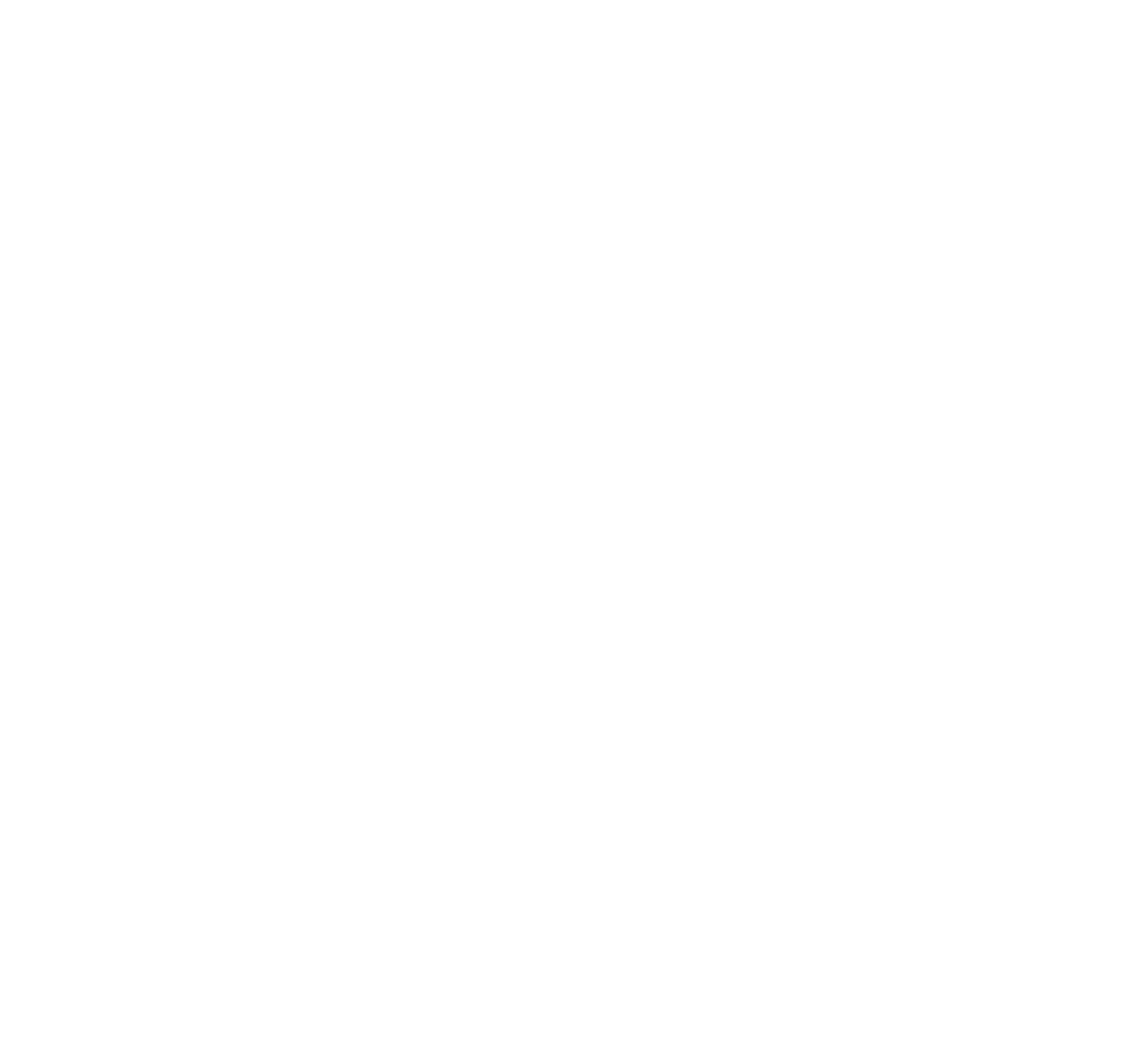
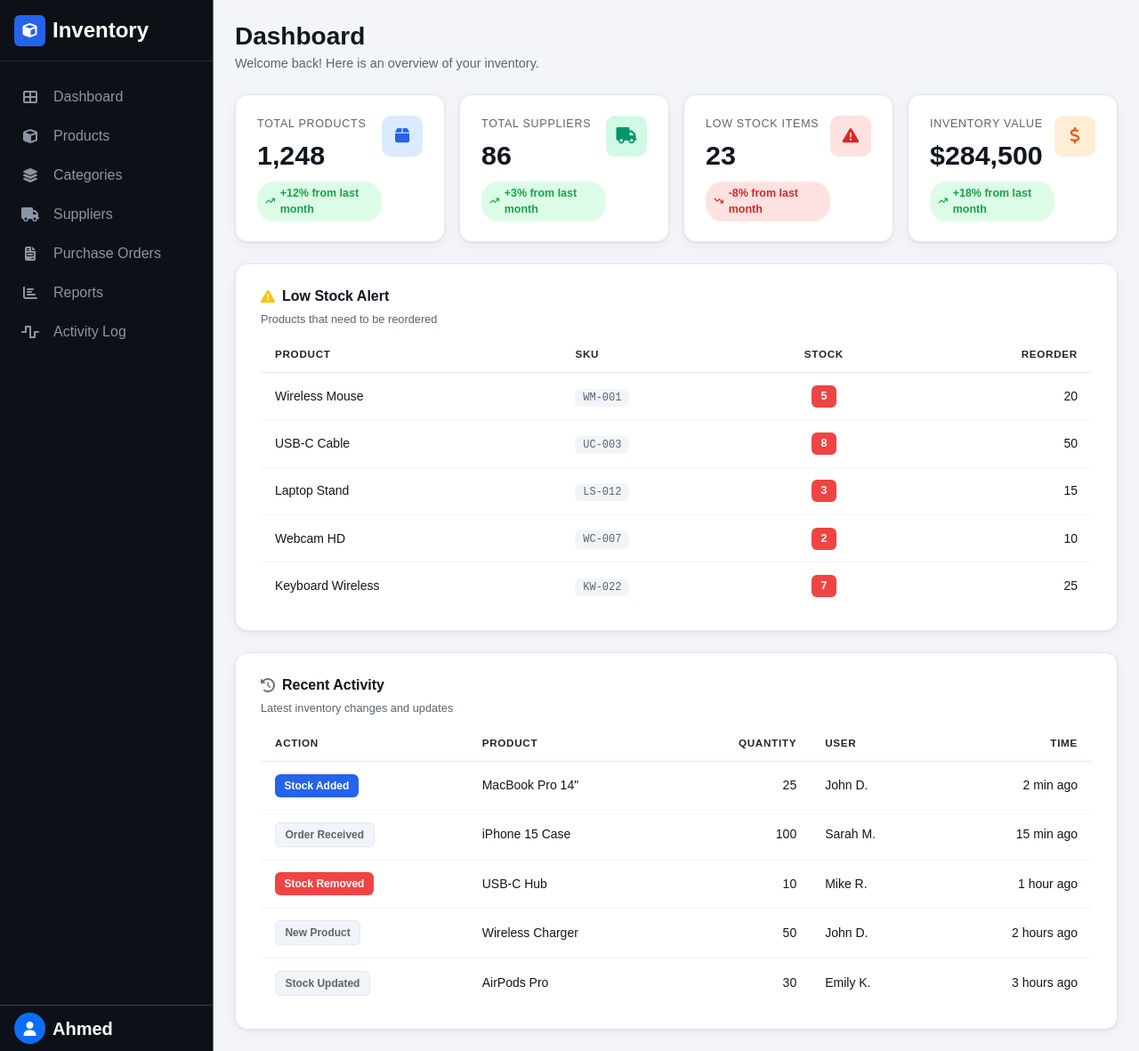
Before and after one commit to thehendawy/Inventory-App, a website: page pages/dashboard.html in a window 1280 px wide. Shown: the whole page at 89% size. Before the commit the page ends 800 px from the top, so only its background shows below. Drawn offline with nearby package versions, Linux system fonts and the light colour scheme.

Commit message:
complete dashboard static UI

```diff
--- a/css/dashboard.css
+++ b/css/dashboard.css
@@ -0,0 +1,216 @@
+:root {
+  --border: #e2e8f0;
+}
+
+main {
+  background: var(--bg-color);
+  min-height: 100vh;
+  padding: 2rem 2.25rem;
+}
+.page-header h1 {
+  font-size: 1.75rem;
+  font-weight: 700;
+  color: var(--primary-color);
+  margin-bottom: 0.2rem;
+}
+.page-header p {
+  color: var(--secondary-color);
+  font-size: 0.9rem;
+  margin: 0;
+}
+
+.status-card {
+  background: var(--bg-boxes-color);
+  border-radius: 14px;
+  padding: 1.4rem 1.5rem;
+  box-shadow: var(--shadow);
+  border: 1px solid var(--border);
+  transition:
+    transform 0.18s ease,
+    box-shadow 0.18s ease;
+  height: 100%;
+}
+.status-card:hover {
+  transform: translateY(-3px);
+  box-shadow: 0 8px 28px rgba(0, 0, 0, 0.09);
+}
+.status-title {
+  font-size: 0.78rem;
+  font-weight: 500;
+  color: var(--secondary-color);
+  text-transform: uppercase;
+  letter-spacing: 0.06em;
+  margin-bottom: 0.6rem;
+}
+.status-value {
+  font-size: 1.9rem;
+  font-weight: 700;
+  color: var(--primary-color);
+  line-height: 1.1;
+  margin-bottom: 0.75rem;
+}
+.status-badge {
+  display: inline-flex;
+  align-items: center;
+  gap: 0.35rem;
+  font-size: 0.78rem;
+  font-weight: 600;
+  padding: 0.25rem 0.6rem;
+  border-radius: 20px;
+}
+.status-badge.up {
+  background: #dcfce7;
+  color: #16a34a;
+}
+.status-badge.down {
+  background: #fee2e2;
+  color: #dc2626;
+}
+
+.status-icon-wrap {
+  width: 46px;
+  height: 46px;
+  border-radius: 10px;
+  display: flex;
+  align-items: center;
+  justify-content: center;
+  font-size: 1.15rem;
+  flex-shrink: 0;
+}
+.icon-blue {
+  background: #dbeafe;
+  color: #2563eb;
+}
+.icon-green {
+  background: #d1fae5;
+  color: #059669;
+}
+.icon-red {
+  background: #fee2e2;
+  color: #dc2626;
+}
+.icon-orange {
+  background: #ffedd5;
+  color: #ea580c;
+}
+
+.section-card {
+  background: var(--bg-boxes-color);
+  border-radius: 14px;
+  padding: 1.5rem 1.75rem;
+  box-shadow: var(--shadow);
+  border: 1px solid var(--border);
+}
+.section-title {
+  font-size: 1rem;
+  font-weight: 700;
+  color: var(--primary-color);
+  display: flex;
+  align-items: center;
+  gap: 0.5rem;
+  margin-bottom: 0.25rem;
+}
+.section-subtitle {
+  font-size: 0.8rem;
+  color: var(--secondary-color);
+  margin-bottom: 1.25rem;
+}
+
+.in-table {
+  width: 100%;
+  border-collapse: collapse;
+}
+.in-table thead th {
+  font-size: 0.73rem;
+  font-weight: 600;
+  text-transform: uppercase;
+  letter-spacing: 0.06em;
+  color: var(--text-muted);
+  padding: 0 1rem 0.75rem;
+  border-bottom: 1px solid var(--border);
+}
+.in-table tbody tr {
+  border-bottom: 1px solid #f1f5f9;
+  transition: background 0.12s;
+}
+.in-table tbody tr:last-child {
+  border-bottom: none;
+}
+.in-table tbody tr:hover {
+  background: #f8fafc;
+}
+.in-table td {
+  padding: 0.85rem 1rem;
+  font-size: 0.875rem;
+  color: var(--primary-color);
+  vertical-align: middle;
+}
+.sku-bg {
+  background: #f1f5f9;
+  color: var(--secondary-color);
+  font-size: 0.75rem;
+  font-weight: 500;
+  padding: 0.2rem 0.55rem;
+  border-radius: 6px;
+  font-family: monospace;
+}
+.stock-bg {
+  display: inline-block;
+  background: #ef4444;
+  color: #fff;
+  font-size: 0.78rem;
+  font-weight: 700;
+  min-width: 28px;
+  text-align: center;
+  padding: 0.2rem 0.5rem;
+  border-radius: 6px;
+}
+.reorder-num {
+  color: var(--secondary-color);
+  font-size: 0.85rem;
+}
+.activity-badge {
+  display: inline-block;
+  font-size: 0.75rem;
+  font-weight: 600;
+  padding: 0.25rem 0.65rem;
+  border-radius: 6px;
+  white-space: nowrap;
+}
+.badge-added {
+  background: #2563eb;
+  color: #fff;
+}
+.badge-removed {
+  background: #ef4444;
+  color: #fff;
+}
+.badge-order {
+  background: #f1f5f9;
+  color: var(--secondary-color);
+  border: 1px solid var(--border);
+}
+.badge-new {
+  background: #f1f5f9;
+  color: var(--secondary-color);
+  border: 1px solid var(--border);
+}
+.badge-updated {
+  background: #f1f5f9;
+  color: var(--secondary-color);
+  border: 1px solid var(--border);
+}
+
+@media (max-width: 991px) {
+  main {
+    padding: 1.25rem;
+  }
+}
+@media (max-width: 576px) {
+  .status-value {
+    font-size: 1.5rem;
+  }
+  main {
+    padding: 1rem;
+  }
+}
--- a/css/main.css
+++ b/css/main.css
@@ -10,5 +10,5 @@
   --bg-color: #f3f5f9;
   --bg-boxes-color: #ffffff;
   --add-btn-color: #0f74c5;
-  --box-shadow: rgba(0, 0, 0, 0.24) 0px 3px 8px;
+  --shadow: 0 1px 3px rgba(0, 0, 0, 0.07), 0 4px 16px rgba(0, 0, 0, 0.04);
 }
--- a/pages/dashboard.html
+++ b/pages/dashboard.html
@@ -0,0 +1,266 @@
+<!doctype html>
+<html lang="en">
+  <head>
+    <meta charset="UTF-8" />
+    <meta name="viewport" content="width=device-width, initial-scale=1.0" />
+    <title>Dashboard</title>
+    <link
+      href="https://cdn.jsdelivr.net/npm/bootstrap@5.3.8/dist/css/bootstrap.min.css"
+      rel="stylesheet"
+      crossorigin="anonymous"
+    />
+    <link
+      href="https://cdnjs.cloudflare.com/ajax/libs/font-awesome/6.5.0/css/all.min.css"
+      rel="stylesheet"
+      crossorigin="anonymous"
+    />
+    <link rel="stylesheet" href="../css/main.css" />
+    <link rel="stylesheet" href="../css/dashboard.css" />
+  </head>
+  <body>
+    <div class="dashboard d-flex">
+      <!-- Sidebar injected here -->
+      <div id="navbar-container"></div>
+
+      <!-- Main content -->
+      <main class="flex-grow-1 p-4">
+        <div class="page-header mb-4">
+          <h1>Dashboard</h1>
+          <p>Welcome back! Here is an overview of your inventory.</p>
+        </div>
+
+        <!-- Cards -->
+        <div class="row g-3 mb-4">
+          <!-- Products -->
+          <div class="col-12 col-sm-6 col-xl-3">
+            <div class="status-card">
+              <div class="d-flex justify-content-between align-items-start">
+                <div>
+                  <div class="status-title">Total Products</div>
+                  <div class="status-value">1,248</div>
+                  <span class="status-badge up">
+                    <i class="fa-solid fa-arrow-trend-up fa-xs"></i> +12% from
+                    last month
+                  </span>
+                </div>
+                <div class="status-icon-wrap icon-blue">
+                  <i class="fa-solid fa-box"></i>
+                </div>
+              </div>
+            </div>
+          </div>
+
+          <!-- Suppliers -->
+          <div class="col-12 col-sm-6 col-xl-3">
+            <div class="status-card">
+              <div class="d-flex justify-content-between align-items-start">
+                <div>
+                  <div class="status-title">Total Suppliers</div>
+                  <div class="status-value">86</div>
+                  <span class="status-badge up">
+                    <i class="fa-solid fa-arrow-trend-up fa-xs"></i> +3% from
+                    last month
+                  </span>
+                </div>
+                <div class="status-icon-wrap icon-green">
+                  <i class="fa-solid fa-truck"></i>
+                </div>
+              </div>
+            </div>
+          </div>
+
+          <!-- Low Stock Items -->
+          <div class="col-12 col-sm-6 col-xl-3">
+            <div class="status-card">
+              <div class="d-flex justify-content-between align-items-start">
+                <div>
+                  <div class="status-title">Low Stock Items</div>
+                  <div class="status-value">23</div>
+                  <span class="status-badge down">
+                    <i class="fa-solid fa-arrow-trend-down fa-xs"></i> -8% from
+                    last month
+                  </span>
+                </div>
+                <div class="status-icon-wrap icon-red">
+                  <i class="fa-solid fa-triangle-exclamation"></i>
+                </div>
+              </div>
+            </div>
+          </div>
+
+          <!-- Inventory Value -->
+          <div class="col-12 col-sm-6 col-xl-3">
+            <div class="status-card">
+              <div class="d-flex justify-content-between align-items-start">
+                <div>
+                  <div class="status-title">Inventory Value</div>
+                  <div class="status-value">$284,500</div>
+                  <span class="status-badge up">
+                    <i class="fa-solid fa-arrow-trend-up fa-xs"></i> +18% from
+                    last month
+                  </span>
+                </div>
+                <div class="status-icon-wrap icon-orange">
+                  <i class="fa-solid fa-dollar-sign"></i>
+                </div>
+              </div>
+            </div>
+          </div>
+        </div>
+
+        <!-- Low Stock Table -->
+        <div class="section-card">
+          <div class="section-title">
+            <i class="fa-solid fa-triangle-exclamation text-warning"></i>
+            Low Stock Alert
+          </div>
+          <div class="section-subtitle">Products that need to be reordered</div>
+
+          <div class="table-section">
+            <table class="in-table">
+              <thead>
+                <tr>
+                  <th>Product</th>
+                  <th>SKU</th>
+                  <th class="text-center">Stock</th>
+                  <th class="text-end">Reorder</th>
+                </tr>
+              </thead>
+              <tbody>
+                <tr>
+                  <td class="fw-500">Wireless Mouse</td>
+                  <td><span class="sku-bg">WM-001</span></td>
+                  <td class="text-center">
+                    <span class="stock-bg">5</span>
+                  </td>
+                  <td class="text-end reorder-num">20</td>
+                </tr>
+                <tr>
+                  <td class="fw-500">USB-C Cable</td>
+                  <td><span class="sku-bg">UC-003</span></td>
+                  <td class="text-center">
+                    <span class="stock-bg">8</span>
+                  </td>
+                  <td class="text-end reorder-num">50</td>
+                </tr>
+                <tr>
+                  <td class="fw-500">Laptop Stand</td>
+                  <td><span class="sku-bg">LS-012</span></td>
+                  <td class="text-center">
+                    <span class="stock-bg">3</span>
+                  </td>
+                  <td class="text-end reorder-num">15</td>
+                </tr>
+                <tr>
+                  <td class="fw-500">Webcam HD</td>
+                  <td><span class="sku-bg">WC-007</span></td>
+                  <td class="text-center">
+                    <span class="stock-bg">2</span>
+                  </td>
+                  <td class="text-end reorder-num">10</td>
+                </tr>
+                <tr>
+                  <td class="fw-500">Keyboard Wireless</td>
+                  <td><span class="sku-bg">KW-022</span></td>
+                  <td class="text-center">
+                    <span class="stock-bg">7</span>
+                  </td>
+                  <td class="text-end reorder-num">25</td>
+                </tr>
+              </tbody>
+            </table>
+          </div>
+        </div>
+
+        <div class="section-card mt-4">
+          <div class="section-title">
+            <i class="fa-solid fa-clock-rotate-left text-secondary"></i>
+            Recent Activity
+          </div>
+          <div class="section-subtitle">
+            Latest inventory changes and updates
+          </div>
+
+          <div class="table-section">
+            <table class="in-table">
+              <thead>
+                <tr>
+                  <th>Action</th>
+                  <th>Product</th>
+                  <th class="text-end">Quantity</th>
+                  <th>User</th>
+                  <th class="text-end">Time</th>
+                </tr>
+              </thead>
+              <tbody>
+                <tr>
+                  <td>
+                    <span class="activity-badge badge-added">Stock Added</span>
+                  </td>
+                  <td>MacBook Pro 14"</td>
+                  <td class="text-end reorder-num">25</td>
+                  <td class="reorder-num">John D.</td>
+                  <td class="text-end reorder-num">2 min ago</td>
+                </tr>
+                <tr>
+                  <td>
+                    <span class="activity-badge badge-order"
+                      >Order Received</span
+                    >
+                  </td>
+                  <td>iPhone 15 Case</td>
+                  <td class="text-end reorder-num">100</td>
+                  <td class="reorder-num">Sarah M.</td>
+                  <td class="text-end reorder-num">15 min ago</td>
+                </tr>
+                <tr>
+                  <td>
+                    <span class="activity-badge badge-removed"
+                      >Stock Removed</span
+                    >
+                  </td>
+                  <td>USB-C Hub</td>
+                  <td class="text-end reorder-num">10</td>
+                  <td class="reorder-num">Mike R.</td>
+                  <td class="text-end reorder-num">1 hour ago</td>
+                </tr>
+                <tr>
+                  <td>
+                    <span class="activity-badge badge-new">New Product</span>
+                  </td>
+                  <td>Wireless Charger</td>
+                  <td class="text-end reorder-num">50</td>
+                  <td class="reorder-num">John D.</td>
+                  <td class="text-end reorder-num">2 hours ago</td>
+                </tr>
+                <tr>
+                  <td>
+                    <span class="activity-badge badge-updated"
+                      >Stock Updated</span
+                    >
+                  </td>
+                  <td>AirPods Pro</td>
+                  <td class="text-end reorder-num">30</td>
+                  <td class="reorder-num">Emily K.</td>
+                  <td class="text-end reorder-num">3 hours ago</td>
+                </tr>
+              </tbody>
+            </table>
+          </div>
+        </div>
+      </main>
+    </div>
+
+    <script
+      src="https://cdn.jsdelivr.net/npm/bootstrap@5.3.8/dist/js/bootstrap.bundle.min.js"
+      crossorigin="anonymous"
+    ></script>
+    <script>
+      fetch("navbar.html")
+        .then((res) => res.text())
+        .then((html) => {
+          document.getElementById("navbar-container").innerHTML = html;
+        });
+    </script>
+  </body>
+</html>
```
